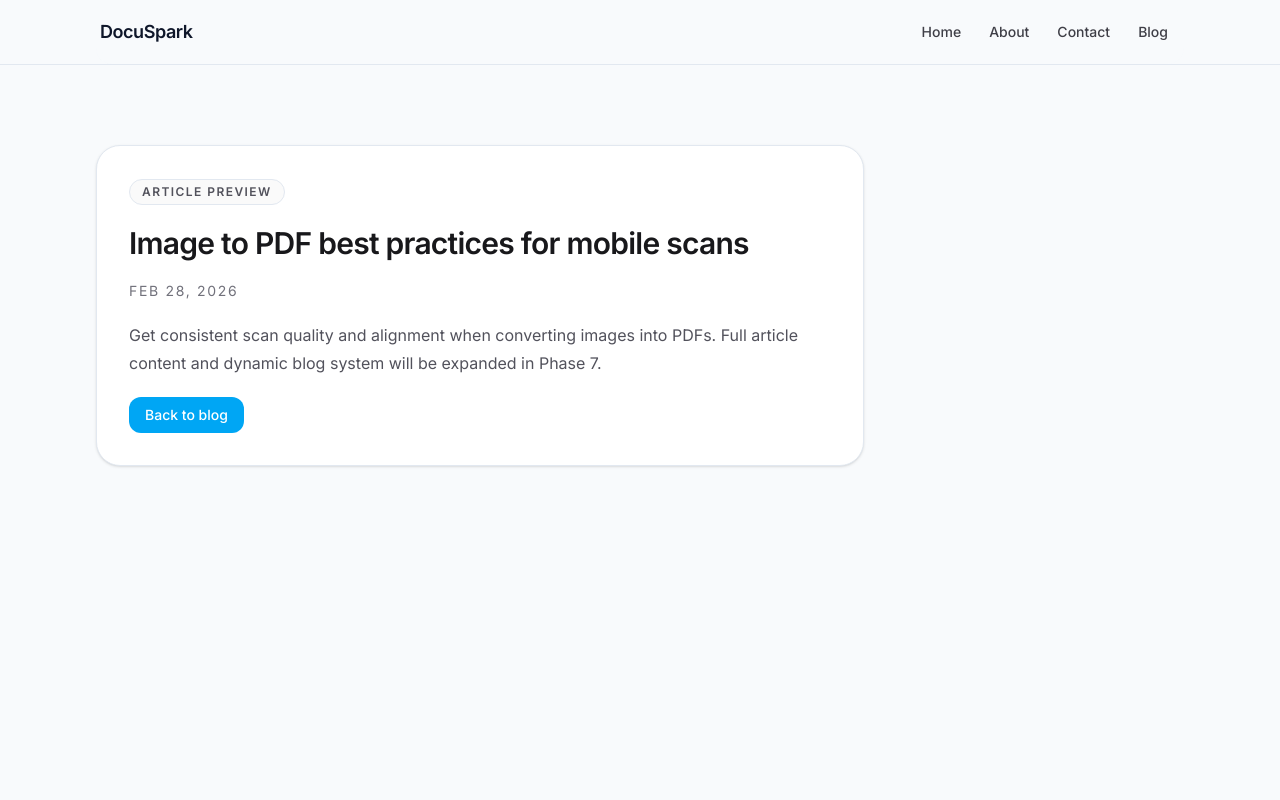
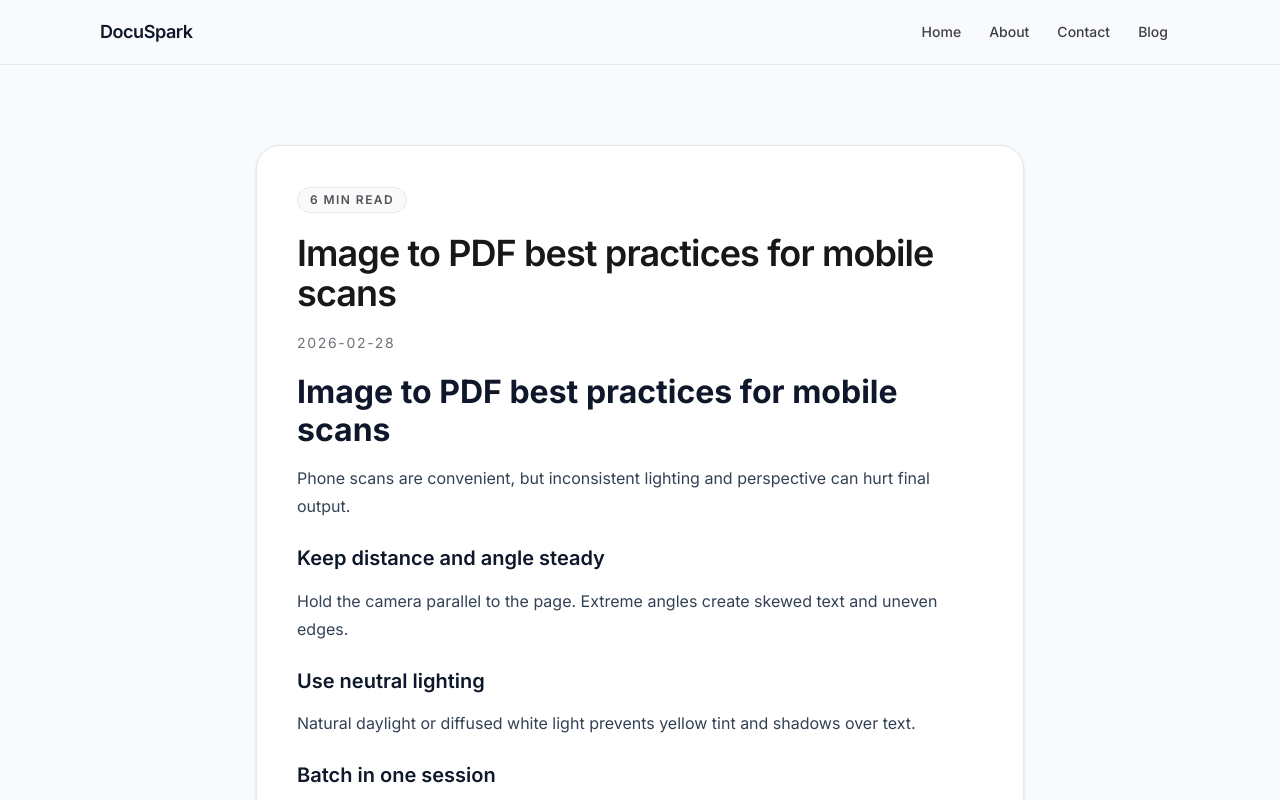
Before and after one commit to abhay-codes07/DocuSpark, a Next.js app: page /blog/image-to-pdf-mobile-scan-tips in a window 1280 px wide. Shown: the top 800 px of the page. Built offline with nearby package versions, Linux system fonts and the light colour scheme.

Commit message:
feat: render MDX blog posts with static slugs and per-post SEO metadata

```diff
--- /dev/null
+++ b/mdx-components.tsx
@@ -0,0 +1,7 @@
+import type { MDXComponents } from "mdx/types";
+
+export function useMDXComponents(components: MDXComponents): MDXComponents {
+  return {
+    ...components,
+  };
+}
--- a/src/app/blog/[slug]/page.tsx
+++ b/src/app/blog/[slug]/page.tsx
@@ -1,36 +1,75 @@
+import type { Metadata } from "next";
 import Link from "next/link";
 import { notFound } from "next/navigation";
 import { Container } from "@/components/layout";
-import { blogPreviewPosts } from "@/config/blog-preview";
+import { getBlogPostBySlug, getBlogSlugs } from "@/lib";
+import { siteConfig } from "@/config/site";
 
 type BlogPostPageProps = {
   params: Promise<{ slug: string }>;
 };
 
 export function generateStaticParams() {
-  return blogPreviewPosts.map((post) => ({ slug: post.slug }));
+  return getBlogSlugs().map((slug) => ({ slug }));
+}
+
+export async function generateMetadata({ params }: BlogPostPageProps): Promise<Metadata> {
+  const { slug } = await params;
+  const post = await getBlogPostBySlug(slug);
+
+  if (!post) {
+    return {};
+  }
+
+  const title = post.meta.title;
+  const description = post.meta.excerpt;
+  const url = `${siteConfig.url}/blog/${post.meta.slug}`;
+
+  return {
+    title,
+    description,
+    keywords: post.meta.keywords,
+    alternates: {
+      canonical: `/blog/${post.meta.slug}`,
+    },
+    openGraph: {
+      title,
+      description,
+      type: "article",
+      url,
+      images: [{ url: siteConfig.ogImage }],
+    },
+    twitter: {
+      card: "summary_large_image",
+      title,
+      description,
+      images: [siteConfig.ogImage],
+    },
+  };
 }
 
 export default async function BlogPostPage({ params }: BlogPostPageProps) {
   const { slug } = await params;
-  const post = blogPreviewPosts.find((item) => item.slug === slug);
+  const post = await getBlogPostBySlug(slug);
 
   if (!post) {
     notFound();
   }
 
+  const Content = post.Content;
+
   return (
     <main id="main-content" className="page-fade-in min-h-screen bg-background text-foreground">
       <Container className="py-16 sm:py-20">
-        <article className="max-w-3xl space-y-5 rounded-3xl border border-zinc-200 bg-white p-8 shadow-sm">
+        <article className="mx-auto max-w-3xl space-y-5 rounded-3xl border border-zinc-200 bg-white p-8 shadow-sm sm:p-10">
           <p className="inline-flex rounded-full border border-zinc-200 bg-zinc-50 px-3 py-1 text-xs font-semibold uppercase tracking-[0.12em] text-zinc-600">
-            Article Preview
+            {post.meta.readTime}
           </p>
-          <h1 className="text-3xl font-semibold tracking-tight text-zinc-900">{post.title}</h1>
-          <p className="text-sm uppercase tracking-[0.12em] text-zinc-500">{post.publishedAt}</p>
-          <p className="text-base leading-7 text-zinc-600">
-            {post.excerpt} Full article content and dynamic blog system will be expanded in Phase 7.
-          </p>
+          <h1 className="text-3xl font-semibold tracking-tight text-zinc-900 sm:text-4xl">{post.meta.title}</h1>
+          <p className="text-sm uppercase tracking-[0.12em] text-zinc-500">{post.meta.publishedAt}</p>
+          <div className="mdx-content">
+            <Content />
+          </div>
           <Link
             href="/blog"
             className="focus-ring ui-transition inline-flex rounded-xl bg-sky-500 px-4 py-2 text-sm font-medium text-white hover:bg-sky-600"
--- a/src/app/globals.css
+++ b/src/app/globals.css
@@ -127,6 +127,42 @@ body {
   }
 }
 
+.mdx-content h1 {
+  margin-top: 1rem;
+  font-size: 2rem;
+  line-height: 1.2;
+  font-weight: 700;
+  color: #0f172a;
+}
+
+.mdx-content h2 {
+  margin-top: 1.5rem;
+  font-size: 1.25rem;
+  line-height: 1.4;
+  font-weight: 600;
+  color: #0f172a;
+}
+
+.mdx-content p {
+  margin-top: 0.9rem;
+  color: #334155;
+  line-height: 1.75;
+}
+
+.mdx-content ul {
+  margin-top: 0.75rem;
+  list-style: disc;
+  padding-left: 1.5rem;
+  color: #334155;
+}
+
+.mdx-content code {
+  border-radius: 0.4rem;
+  background: #f1f5f9;
+  padding: 0.15rem 0.4rem;
+  font-size: 0.9em;
+}
+
 .hero-surface {
   background: linear-gradient(180deg, #ffffff 0%, #f8fbff 100%);
   border: 1px solid #e2e8f0;
```
